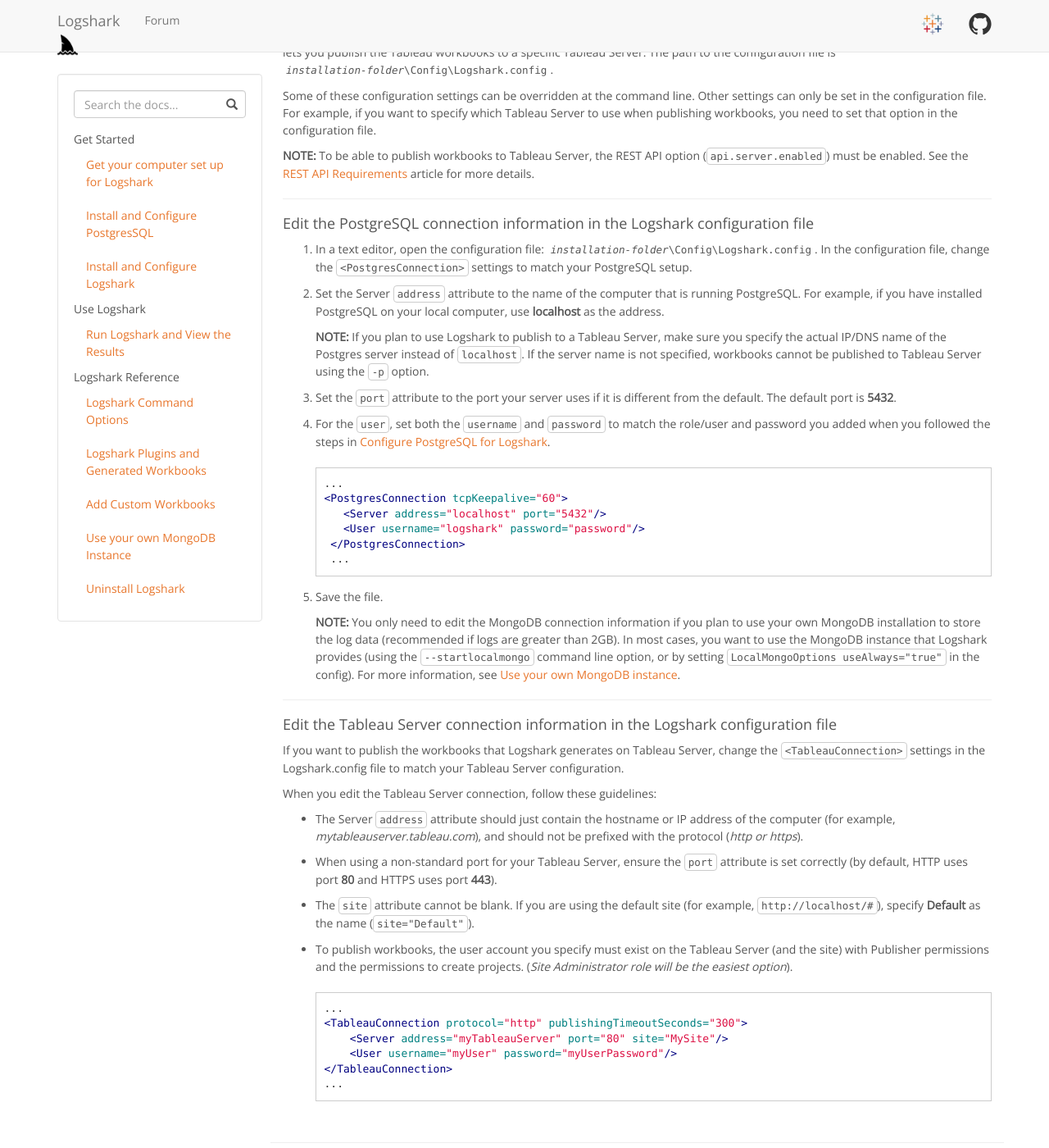
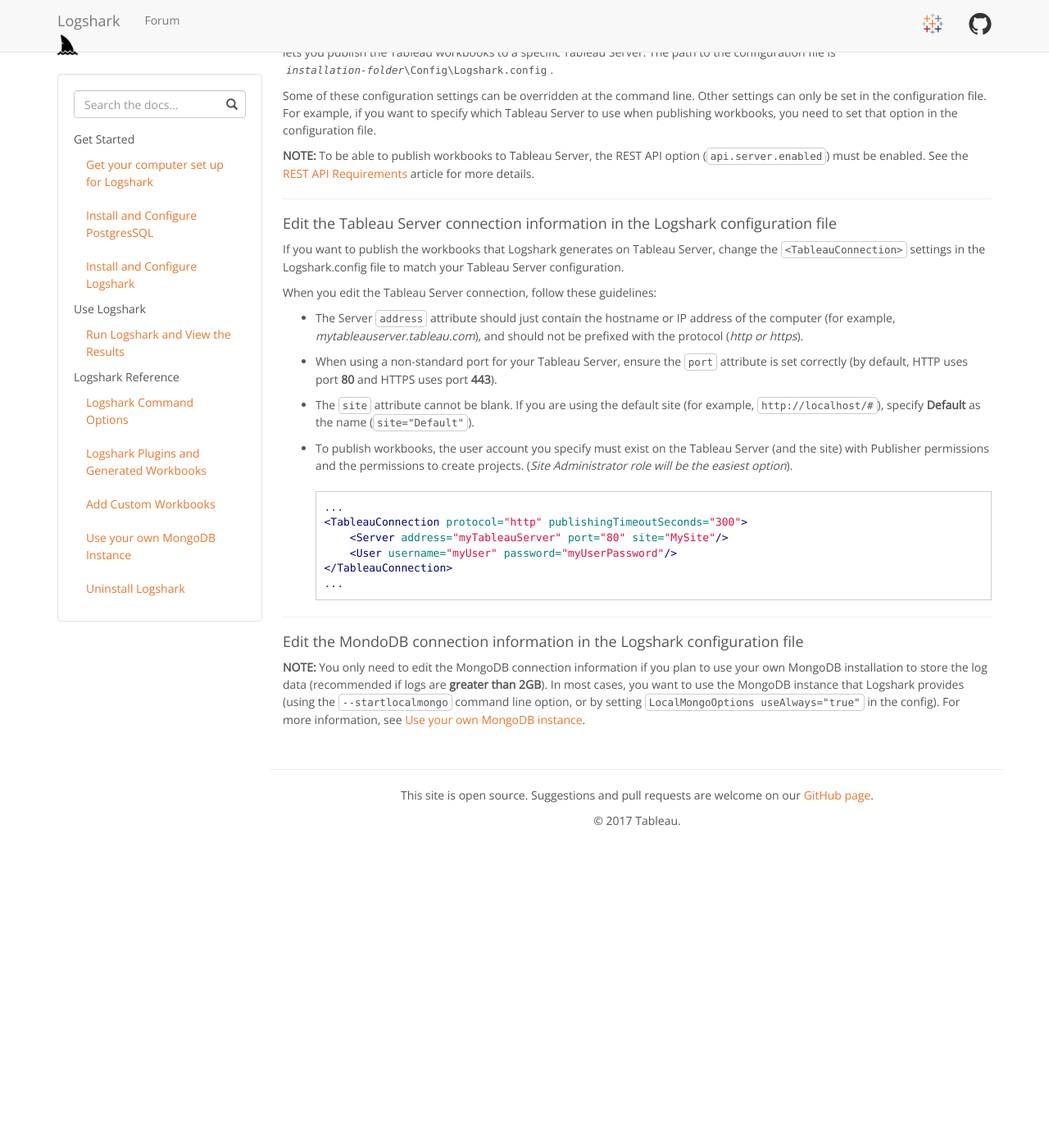
Before and after one commit to tableau/Logshark, a Jekyll site: the page built from docs/docs/logshark_install.md, in a window 1280 px wide and 1400 px high, scrolled down 686 px. Shown: the whole window at 82% size. Built offline with Jekyll 4.4.1, drawn with Linux system fonts in a browser that asks for light colours; after the commit the page ends 1737 px from its top, so only the background shows below that; some of the changed text lies outside the part shown.

Commit message:
Logshark v3.0 release documentation update
Removed Postgres reference

````diff
--- a/docs/docs/logshark_install.md
+++ b/docs/docs/logshark_install.md
@@ -39,38 +36,6 @@
 Some of these configuration settings can be overridden at the command line. Other settings can only be set in the configuration file. For example, if you want to specify which Tableau Server to use when publishing workbooks, you need to set that option in the configuration file.
 
 **NOTE:** To be able to publish workbooks to Tableau Server, the REST API option (`api.server.enabled`) must be enabled. See the [REST API Requirements](https://onlinehelp.tableau.com/current/api/rest_api/en-us/help.htm#REST/rest_api_requ.htm%3FTocPath%3D_____3){:target="_blank"} article for more details.
-
------
-
-#### Edit the PostgreSQL connection information in the Logshark configuration file
-
-
-1.  In a text editor, open the configuration file: <code><i>installation-folder</i>\Config\Logshark.config</code>. In the configuration file, change the `<PostgresConnection>` settings to match your PostgreSQL setup.
-
-2.  Set the Server `address` attribute to the name of the computer that is running PostgreSQL. For example, if you have installed PostgreSQL on your local computer, use **localhost** as the address.
-
-    **NOTE:** If you plan to use Logshark to publish to a Tableau Server, make sure you specify the actual IP/DNS name of the Postgres server instead of `localhost`. If the server name is not specified, workbooks cannot be published to Tableau Server using the `-p` option.
-
-3.  Set the `port` attribute to the port your server uses if it is different from the default. The default port is **5432**.
-
-4.  For the `user`, set both the `username` and `password` to match the role/user and password you added when you followed the steps in [Configure PostgreSQL for Logshark](logshark_postgres#configure-postgresql-for-logshark).
-
-
-
-    ```xml
-    ...
-    <PostgresConnection tcpKeepalive="60">
-       <Server address="localhost" port="5432"/>
-       <User username="logshark" password="password"/>
-     </PostgresConnection>
-     ...
-    ```
-
-
-5.  Save the file.
-
-    **NOTE:** You only need to edit the MongoDB connection information if you plan to use your own MongoDB installation to store the log data (recommended if logs are greater than 2GB). In most cases, you want to use the MongoDB instance that Logshark provides (using the `--startlocalmongo` command line option, or by setting `LocalMongoOptions useAlways="true"` in the config). For more information, see [Use your own MongoDB instance](logshark_mongo).
-
 
 
 ----
@@ -98,3 +63,9 @@
     </TableauConnection>
     ...
     ```
+
+-----
+
+#### Edit the MondoDB connection information in the Logshark configuration file
+
+**NOTE:** You only need to edit the MongoDB connection information if you plan to use your own MongoDB installation to store the log data (recommended if logs are **greater than 2GB**). In most cases, you want to use the MongoDB instance that Logshark provides (using the `--startlocalmongo` command line option, or by setting `LocalMongoOptions useAlways="true"` in the config). For more information, see [Use your own MongoDB instance](logshark_mongo).
````
Also changed, not shown: other parts of docs/docs/logshark_install.md (+2 -5 lines).
